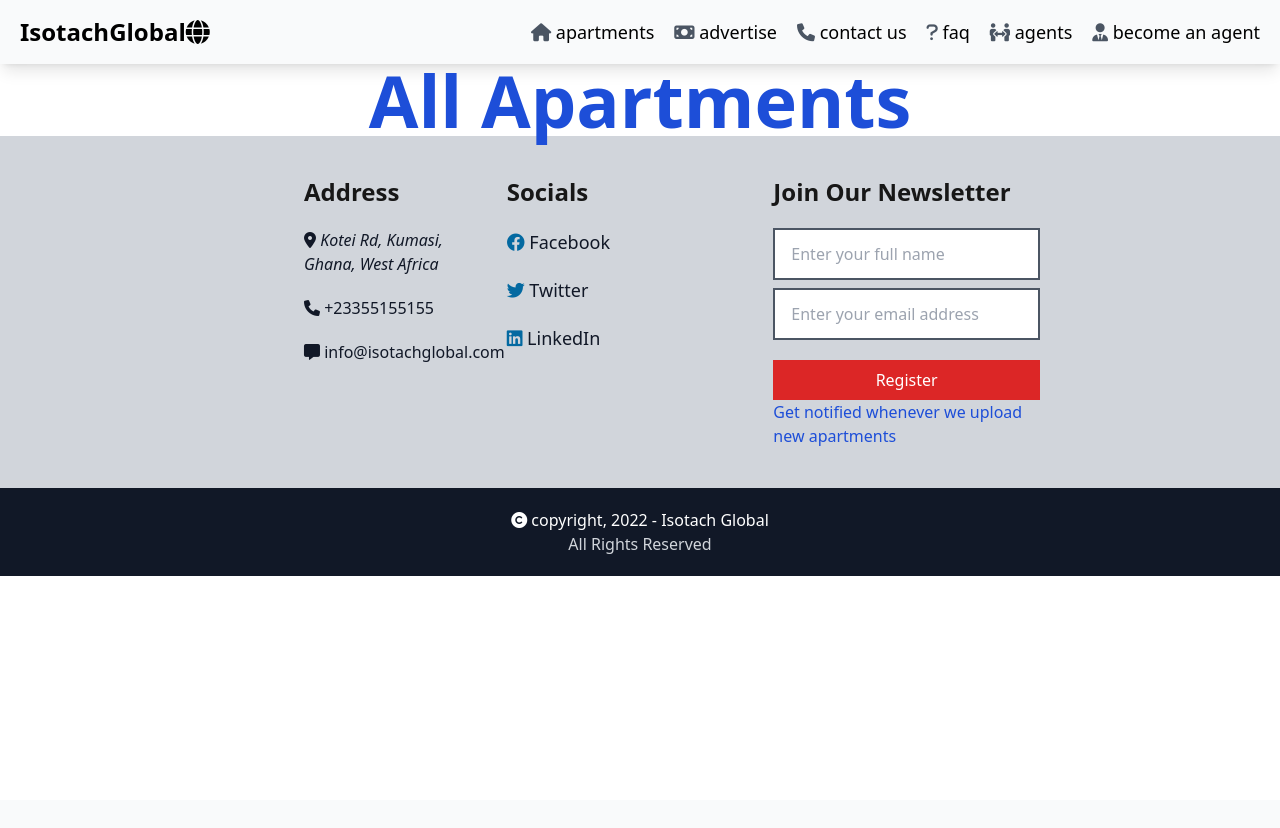
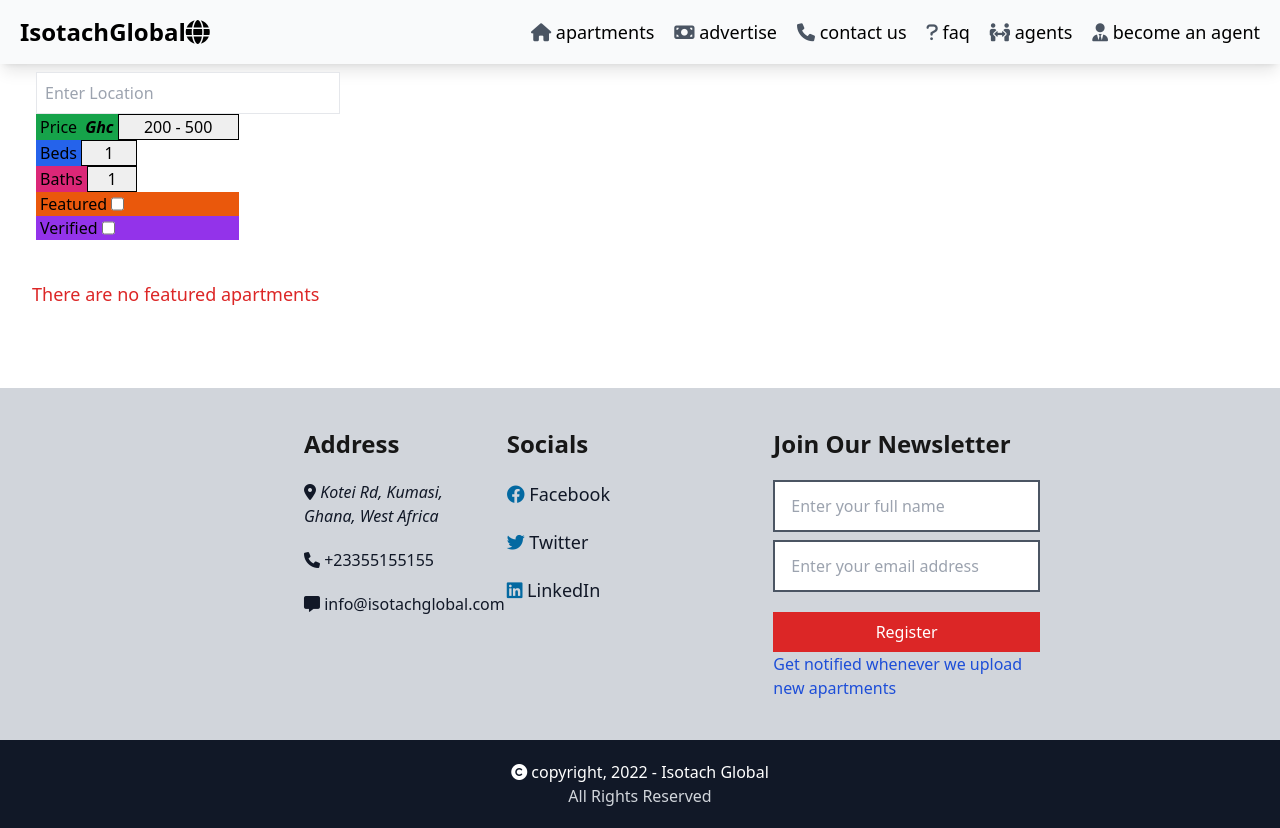
Before and after one commit to Gabriel-Rockson/isotach-global, a Django app: template templates/apartments/list-apartments.html in a window 1280 px wide. Before the commit the page ends 576 px from the top, so only its background shows below. Run offline with Django 3.2, Linux system fonts and the light colour scheme; the template is opened without the code that fills it, so the values that code supplies are empty.

Commit message:
Add Change styling of listing page

```diff
--- a/static/css/tailwind/global.css
+++ b/static/css/tailwind/global.css
@@ -397,6 +401,10 @@ Ensure the default browser behavior of the `hidden` attribute.
 .my-5 {
   margin-top: 1.25rem;
   margin-bottom: 1.25rem;
+}
+.mx-1 {
+  margin-left: 0.25rem;
+  margin-right: 0.25rem;
 }
 .mt-10 {
   margin-top: 2.5rem;
@@ -410,12 +418,6 @@ Ensure the default browser behavior of the `hidden` attribute.
 .mr-2 {
   margin-right: 0.5rem;
 }
-.mb-10 {
-  margin-bottom: 2.5rem;
-}
-.mt-8 {
-  margin-top: 2rem;
-}
 .mb-0 {
   margin-bottom: 0px;
 }
@@ -424,6 +426,15 @@ Ensure the default browser behavior of the `hidden` attribute.
 }
 .ml-2 {
   margin-left: 0.5rem;
+}
+.mb-20 {
+  margin-bottom: 5rem;
+}
+.mb-10 {
+  margin-bottom: 2.5rem;
+}
+.mt-8 {
+  margin-top: 2rem;
 }
 .mt-1 {
   margin-top: 0.25rem;
@@ -448,6 +462,18 @@ Ensure the default browser behavior of the `hidden` attribute.
 }
 .w-full {
   width: 100%;
+}
+.w-1\/12 {
+  width: 8.333333%;
+}
+.w-3\/12 {
+  width: 25%;
+}
+.w-2\/12 {
+  width: 16.666667%;
+}
+.w-1 {
+  width: 0.25rem;
 }
 .cursor-pointer {
   cursor: pointer;
@@ -493,11 +519,14 @@ Ensure the default browser behavior of the `hidden` attribute.
 .scroll-smooth {
   scroll-behavior: smooth;
 }
+.rounded-md {
+  border-radius: 0.375rem;
+}
 .rounded-lg {
   border-radius: 0.5rem;
 }
-.rounded-md {
-  border-radius: 0.375rem;
+.border {
+  border-width: 1px;
 }
 .border-2 {
   border-width: 2px;
@@ -522,6 +551,30 @@ Ensure the default browser behavior of the `hidden` attribute.
   --tw-bg-opacity: 1;
   background-color: rgb(17 24 39 / var(--tw-bg-opacity));
 }
+.bg-yellow-600 {
+  --tw-bg-opacity: 1;
+  background-color: rgb(202 138 4 / var(--tw-bg-opacity));
+}
+.bg-green-600 {
+  --tw-bg-opacity: 1;
+  background-color: rgb(22 163 74 / var(--tw-bg-opacity));
+}
+.bg-blue-600 {
+  --tw-bg-opacity: 1;
+  background-color: rgb(37 99 235 / var(--tw-bg-opacity));
+}
+.bg-pink-600 {
+  --tw-bg-opacity: 1;
+  background-color: rgb(219 39 119 / var(--tw-bg-opacity));
+}
+.bg-orange-600 {
+  --tw-bg-opacity: 1;
+  background-color: rgb(234 88 12 / var(--tw-bg-opacity));
+}
+.bg-purple-600 {
+  --tw-bg-opacity: 1;
+  background-color: rgb(147 51 234 / var(--tw-bg-opacity));
+}
 .bg-cover {
   background-size: cover;
 }
@@ -530,6 +583,9 @@ Ensure the default browser behavior of the `hidden` attribute.
 }
 .bg-no-repeat {
   background-repeat: no-repeat;
+}
+.p-2 {
+  padding: 0.5rem;
 }
 .p-3 {
   padding: 0.75rem;
@@ -606,17 +666,17 @@ Ensure the default browser behavior of the `hidden` attribute.
   font-size: 1rem;
   line-height: 1.5rem;
 }
-.text-7xl {
-  font-size: 4.5rem;
-  line-height: 1;
+.text-xl {
+  font-size: 1.25rem;
+  line-height: 1.75rem;
 }
 .text-3xl {
   font-size: 1.875rem;
   line-height: 2.25rem;
 }
-.text-xl {
-  font-size: 1.25rem;
-  line-height: 1.75rem;
+.text-7xl {
+  font-size: 4.5rem;
+  line-height: 1;
 }
 .font-bold {
   font-weight: 700;
@@ -624,14 +684,17 @@ Ensure the default browser behavior of the `hidden` attribute.
 .font-thin {
   font-weight: 100;
 }
+.font-semibold {
+  font-weight: 600;
+}
 .font-black {
   font-weight: 900;
 }
-.font-semibold {
-  font-weight: 600;
-}
 .uppercase {
   text-transform: uppercase;
+}
+.italic {
+  font-style: italic;
 }
 .leading-7 {
   line-height: 1.75rem;
@@ -664,9 +743,21 @@ Ensure the default browser behavior of the `hidden` attribute.
   --tw-text-opacity: 1;
   color: rgb(14 165 233 / var(--tw-text-opacity));
 }
-.text-green-800 {
+.text-green-600 {
   --tw-text-opacity: 1;
-  color: rgb(22 101 52 / var(--tw-text-opacity));
+  color: rgb(22 163 74 / var(--tw-text-opacity));
+}
+.text-red-600 {
+  --tw-text-opacity: 1;
+  color: rgb(220 38 38 / var(--tw-text-opacity));
+}
+.text-slate-800 {
+  --tw-text-opacity: 1;
+  color: rgb(30 41 59 / var(--tw-text-opacity));
+}
+.text-black {
+  --tw-text-opacity: 1;
+  color: rgb(0 0 0 / var(--tw-text-opacity));
 }
 .text-gray-800 {
   --tw-text-opacity: 1;
@@ -675,34 +766,6 @@ Ensure the default browser behavior of the `hidden` attribute.
 .text-blue-500 {
   --tw-text-opacity: 1;
   color: rgb(59 130 246 / var(--tw-text-opacity));
-}
-.text-cyan-600 {
-  --tw-text-opacity: 1;
-  color: rgb(8 145 178 / var(--tw-text-opacity));
-}
-.text-emerald-700 {
-  --tw-text-opacity: 1;
-  color: rgb(4 120 87 / var(--tw-text-opacity));
-}
-.text-red-600 {
-  --tw-text-opacity: 1;
-  color: rgb(220 38 38 / var(--tw-text-opacity));
-}
-.text-gray-700 {
-  --tw-text-opacity: 1;
-  color: rgb(55 65 81 / var(--tw-text-opacity));
-}
-.text-green-600 {
-  --tw-text-opacity: 1;
-  color: rgb(22 163 74 / var(--tw-text-opacity));
-}
-.text-slate-800 {
-  --tw-text-opacity: 1;
-  color: rgb(30 41 59 / var(--tw-text-opacity));
-}
-.text-black {
-  --tw-text-opacity: 1;
-  color: rgb(0 0 0 / var(--tw-text-opacity));
 }
 .shadow-lg {
   --tw-shadow: 0 10px 15px -3px rgb(0 0 0 / 0.1), 0 4px 6px -4px rgb(0 0 0 / 0.1);
@@ -952,12 +1015,39 @@ Ensure the default browser behavior of the `hidden` attribute.
 .apartment-card {
   width: 100%;
   border-radius: 0.375rem;
+  border-width: 1px;
+  --tw-border-opacity: 1;
+  border-color: rgb(203 213 225 / var(--tw-border-opacity));
   --tw-bg-opacity: 1;
-  background-color: rgb(241 245 249 / var(--tw-bg-opacity));
+  background-color: rgb(248 250 252 / var(--tw-bg-opacity));
   --tw-shadow-colored: 0 1px 2px 0 var(--tw-shadow-color);
   box-shadow: var(--tw-ring-offset-shadow, 0 0 #0000), var(--tw-ring-shadow, 0 0 #0000), var(--tw-shadow);
-  --tw-shadow-color: #64748b;
+  --tw-shadow-color: #cbd5e1;
   --tw-shadow: var(--tw-shadow-colored);
+}
+
+.lg__filter_select {
+  width: 100%;
+  -webkit-appearance: none;
+     -moz-appearance: none;
+          appearance: none;
+  border-width: 1px;
+  --tw-border-opacity: 1;
+  border-color: rgb(0 0 0 / var(--tw-border-opacity));
+  text-align: center;
+  font-size: 1rem;
+  line-height: 1.5rem;
+}
+
+.lg__filter_label {
+  align-self: center;
+  padding-left: 0.25rem;
+  padding-right: 0.25rem;
+}
+
+.hover\:text-blue-600:hover {
+  --tw-text-opacity: 1;
+  color: rgb(37 99 235 / var(--tw-text-opacity));
 }
 
 .focus\:outline-purple-600:focus {
@@ -1037,6 +1127,11 @@ Ensure the default browser behavior of the `hidden` attribute.
     padding-right: 4rem;
   }
 
+  .md\:px-4 {
+    padding-left: 1rem;
+    padding-right: 1rem;
+  }
+
   .md\:px-10 {
     padding-left: 2.5rem;
     padding-right: 2.5rem;
@@ -1081,6 +1176,10 @@ Ensure the default browser behavior of the `hidden` attribute.
 
   .lg\:mt-0 {
     margin-top: 0px;
+  }
+
+  .lg\:block {
+    display: block;
   }
 
   .lg\:flex {
@@ -1132,6 +1231,11 @@ Ensure the default browser behavior of the `hidden` attribute.
     padding-right: 15rem;
   }
 
+  .lg\:px-6 {
+    padding-left: 1.5rem;
+    padding-right: 1.5rem;
+  }
+
   .lg\:px-20 {
     padding-left: 5rem;
     padding-right: 5rem;
@@ -1179,3 +1283,11 @@ Ensure the default browser behavior of the `hidden` attribute.
     line-height: 2rem;
   }
 }
+
+@media (min-width: 1280px) {
+
+  .xl\:px-8 {
+    padding-left: 2rem;
+    padding-right: 2rem;
+  }
+}
--- a/templates/apartments/apartment-listings.html
+++ b/templates/apartments/apartment-listings.html
@@ -5,11 +5,13 @@
   <div class="apartment-card">
     <!-- The apartment image -->
     <!-- TODO display a default image if there is no image -->
-    <img class="w-full rounded-md" src="{{ apartment.images.first.image.url }}" alt="Apartment Image" />
+    <img class="w-full rounded-md h-60" src="{{ apartment.images.first.image.url }}" alt="Apartment Image" />
 
     <!-- The apartment info -->
     <div class="px-2 py-3">
       <!-- TODO add the title of the post under the image -->
+      <p class="text-sm text-gray-700"><i class="fa-solid fa-clock"></i> {{ apartment.upload_time|naturaltime }}</p>
+
       <!-- location -->
       <address class="py-2 text-gray-900 font-semibold">
         <i class="fa-solid fa-map-marker-alt text-cyan-600 mr-2"></i>{{apartment.location}}
@@ -21,7 +23,7 @@
         <span class="mr-1 text-emerald-700">Ghc</span><span>{{ apartment.monthly_rent_payment|intcomma }}</span><span
           class="ml-2">monthly</span>
       </p>
-      <p class="pt-1 text-sm text-red-600">
+      <p class="-pt-1 text-sm text-sky-700 text-semi-bold">
         {{ apartment.advance_years }} year{{ apartment.advance_years|pluralize }} advance
       </p>
 
--- a/templates/apartments/list-apartments.html
+++ b/templates/apartments/list-apartments.html
@@ -5,8 +5,84 @@
 
 {% block content %}
 
-<div>
-  <h1 class="text-center text-7xl font-bold text-blue-700">All Apartments</h1>
+<div class="mb-20">
+  <section class="px-2 md:px-4 lg:px-6 xl:px-8 mb-10">
+
+    {% comment %} Filtering system {% endcomment %}
+    <!-- Filtering system on large devices -->
+    <div class="mt-2 hidden lg:block">
+      <form class="Post" class="flex justify-between text-lg">
+
+        <div class="w-3/12 bg-yellow-600 mx-1">
+          <input type="text" name="location" id="location" placeholder="Enter Location"
+            class="w-full border borer-gray-800 p-2" />
+        </div>
+
+        <div class="w-2/12 bg-green-600 flex mx-1">
+          <label for="price" class="lg__filter_label flex"><span class="mr-2">Price</span><span class="font-bold italic">Ghc</span></label>
+          <select name="price" id="price" class="lg__filter_select">
+            <option value="200">200 - 500</option>
+            <option value="500">500 - 700</option>
+            <option value="700">700 - 1000</option>
+            <option value="1000">1000 - 1500</option>
+            <option value="2000">2000 - 3000</option>
+            <option value="1500">1500 - 2000</option>
+            <option value="3000">3000 - 4000</option>
+            <option value="4000">4000 - 5000</option>
+            <option value="4000">6000 - 7000</option>
+          </select>
+        </div>
+
+        <div class="w-1/12 bg-blue-600 flex mx-1">
+          <label for="bed" class="lg__filter_label">Beds</label>
+          <select name="bed" id="bed" class="lg__filter_select">
+            <option value="1">1</option>
+            <option value="2">2</option>
+            <option value="3">3</option>
+            <option value="4">4</option>
+            <option value="6">5</option>
+            <option value="6">6</option>
+            <option value="7">7</option>
+            <option value="8">8</option>
+            <option value="9">9</option>
+          </select>
+        </div>
+        <div class="w-1/12 w- bg-pink-600 flex mx-1">
+          <label for="bath" class="lg__filter_label">Baths</label>
+          <select name="bath" id="bath" class="lg__filter_select">
+            <option value="1">1</option>
+            <option value="2">2</option>
+            <option value="3">3</option>
+            <option value="4">4</option>
+            <option value="6">5</option>
+            <option value="6">6</option>
+            <option value="7">7</option>
+            <option value="8">8</option>
+            <option value="9">9</option>
+          </select>
+          <!-- <div class="self-center"><i class="fa-solid fa-chevron-down"></i></div> -->
+        </div>
+
+        <div class="w-2/12 bg-orange-600 flex mx-1">
+          <label for="featured" class="lg__filter_label">Featured</label>
+          <input type="checkbox" name="featured" id="featured">
+        </div>
+
+        <div class="w-2/12 bg-purple-600 flex mx-1">
+          <label for="verified" class="lg__filter_label">Verified</label>
+          <input type="checkbox" name="verified" id="verified">
+        </div>
+      </form>
+    </div>
+
+    <div class="mt-5">
+
+      {% include "apartments/apartment-listings.html" with apartments=apartments %}
+
+    </div>
+
+  </section>
+
 </div>
 
 {% endblock content %}
--- a/templates/base.html
+++ b/templates/base.html
@@ -3,68 +3,70 @@
 <html lang="en" class="scroll-smooth">
 
   <head>
-    <meta charset="UTF-8">
-    <meta http-equiv="X-UA-Compatible" content="IE=edge">
-    <meta name="viewport" content="width=device-width, initial-scale=1.0">
+    <meta charset="UTF-8" />
+    <meta http-equiv="X-UA-Compatible" content="IE=edge" />
+    <meta name="viewport" content="width=device-width, initial-scale=1.0" />
 
-    <link rel="stylesheet" href="{% static 'css/tailwind/global.css' %}">
-    <link rel="stylesheet" href="{% static 'icons/all.min.css' %}">
+    <link rel="stylesheet" href="{% static 'css/tailwind/global.css' %}" />
+    <link rel="stylesheet" href="{% static 'icons/all.min.css' %}" />
 
     <title>{% block title %}{% endblock title %}</title>
   </head>
 
   <body>
-
     {% comment %} Top Navbar {% endcomment %}
     <nav class="bg-gray-50 shadow-lg">
-
       <!-- The label -->
       <div class="flex justify-between px-5 h-16">
-        <div class="self-center"><label class="text-2xl font-bold"><a href="#">IsotachGlobal<i
-                class="fa-solid fa-globe"></i></a></label></div>
+        <div class="self-center">
+          <label class="text-2xl font-bold"><a href="{% url 'pages:homepage' %}">IsotachGlobal<i class="fa-solid fa-globe"></i></a></label>
+        </div>
 
         <div class="flex md:space-x-5">
           <!-- The menu items -->
           <div id="mobile-menu-items" class="hidden md:flex md:space-x-5 self-center text-lg">
             <!-- TODO On hover, show the the nested div on media and large screens -->
             <!-- TODO On click, show the nested div -->
-            <div class="cursor-pointer"><i class="menu-icon fa-solid fa-home"></i> apartments
-              <div class="flex flex-col md:hidden">
-                <a href="#">rent</a>
-                <a href="#">buy</a>
+            <div class="cursor-pointer">
+              <i class="menu-icon fa-solid fa-home"></i>
+              <a href="{% url 'apartments:list-apartments' %}">apartments</a>
+            </div>
+
+            <div class="cursor-pointer">
+              <a href="#advertize"><i class="menu-icon fa-solid fa-money-bill"></i> advertise</a>
+            </div>
+            <div class="cursor-pointer">
+              <a href="{% url 'pages:homepage' %}#contact-us"><i class="menu-icon fa-solid fa-phone"></i> contact us</a>
+            </div>
+            <div class="cursor-pointer">
+              <a href="{% url 'pages:homepage' %}#faq"><i class="menu-icon fa-solid fa-question"></i> faq</a>
+            </div>
+
+            <div id="tablet-menu-items"
+              class="flex flex-col md:hidden lg:flex lg:flex-row lg:space-x-5 space-y-5 lg:space-y-0">
+              <div class="cursor-pointer">
+                <a href="#agents"><i class="menu-icon fa-solid fa-people-arrows"></i> agents</a>
+              </div>
+              <div class="cursor-pointer">
+                <a href="#become-an-agent"><i class="menu-icon fa-solid fa-user-tie"></i> become an
+                  agent</a>
               </div>
             </div>
 
-            <div class="cursor-pointer"><a href="#advertize"><i class="menu-icon fa-solid fa-money-bill"></i>
-                advertise</a></div>
-            <div class="cursor-pointer"><a href="#contact-us"><i class="menu-icon fa-solid fa-phone"></i> contact us</a>
+            <div class="lg:hidden hidden md:flex self-center md:text-lg cursor-pointer">
+              <i id="tablet-menu-icon" class="fa-solid fa-bars"></i>
             </div>
-            <div class="cursor-pointer"><a href="#faq"><i class="menu-icon fa-solid fa-question"></i> faq</a></div>
-
-            <div id="tablet-menu-items"
-              class="flex flex-col md:hidden lg:flex lg:flex-row lg:space-x-5 space-y-5 lg:space-y-0">
-              <div class="cursor-pointer"><a href="#agents"><i class="menu-icon fa-solid fa-people-arrows"></i>
-                  agents</a></div>
-              <div class="cursor-pointer"><a href="#become-an-agent"><i class="menu-icon fa-solid fa-user-tie"></i>
-                  become an
-                  agent</a></div>
-            </div>
-
-            <div class="lg:hidden hidden md:flex self-center md:text-lg cursor-pointer"><i id="tablet-menu-icon"
-                class="fa-solid fa-bars"></i></div>
           </div>
 
           <!-- The menu icon -->
-          <div class="md:hidden self-center text-2xl cursor-pointer"><i id="mobile-menu-icon"
-              class="fa-solid fa-bars"></i></div>
+          <div class="md:hidden self-center text-2xl cursor-pointer">
+            <i id="mobile-menu-icon" class="fa-solid fa-bars"></i>
+          </div>
         </div>
       </div>
     </nav>
 
-    <main class="">
-      {% block content %}{% endblock content %}
-    </main>
-
+    <main class="">{% block content %}{% endblock content %}</main>
 
     <!-- Footer -->
     <footer class="bg-gray-300">
@@ -74,7 +76,9 @@
             <h2 class="footer-heading">Address</h2>
             <div class="flex flex-col space-y-5 text-gray-900">
               <address>
-                <p><i class="fa-solid fa-map-marker-alt"></i> Kotei Rd, Kumasi,</p>
+                <p>
+                  <i class="fa-solid fa-map-marker-alt"></i> Kotei Rd, Kumasi,
+                </p>
                 <p>Ghana, West Africa</p>
               </address>
               <a href="tel:+23355155155"><i class="fa-solid fa-phone"></i> +23355155155</a>
@@ -85,8 +89,8 @@
             <h2 class="footer-heading">Socials</h2>
             <div class="flex flex-col space-y-5 text-gray-900 text-lg">
               <a href="#facebook"><i class="fa-brands fa-facebook text-sky-700"></i> Facebook</a>
-              <a href=#twitter><i class="fa-brands fa-twitter text-sky-700"></i> Twitter</a>
-              <a href=#linkedin><i class="fa-brands fa-linkedin text-sky-700"></i> LinkedIn</a>
+              <a href="#twitter"><i class="fa-brands fa-twitter text-sky-700"></i> Twitter</a>
+              <a href="#linkedin"><i class="fa-brands fa-linkedin text-sky-700"></i> LinkedIn</a>
             </div>
           </div>
         </div>
@@ -94,13 +98,21 @@
           <h2 class="footer-heading">Join Our Newsletter</h2>
           <form action="post">
             <!-- TODO customize the input fields on the newletter -->
-            <div class="mt-2"><input class="contact-form-input" placeholder="Enter your full name" type="text"
-                name="full_name_1" id="full_name_1" /></div>
-            <div class="mt-2"><input class="contact-form-input" type="email" placeholder="Enter your email address"
-                name="email_1" id="email_1" /></div>
-            <button type="submit" class="bg-red-600 text-white py-2 w-full mt-5">Register</button>
+            <div class="mt-2">
+              <input class="contact-form-input" placeholder="Enter your full name" type="text" name="full_name_1"
+                id="full_name_1" />
+            </div>
+            <div class="mt-2">
+              <input class="contact-form-input" type="email" placeholder="Enter your email address" name="email_1"
+                id="email_1" />
+            </div>
+            <button type="submit" class="bg-red-600 text-white py-2 w-full mt-5">
+              Register
+            </button>
           </form>
-          <p class="text-blue-700 font-thin">Get notified whenever we upload new apartments</p>
+          <p class="text-blue-700 font-thin">
+            Get notified whenever we upload new apartments
+          </p>
         </div>
       </div>
       <div class="text-sm md:text-base flex justify-around bg-gray-900 text-white">
@@ -155,8 +167,6 @@
       tablet_menu_icon.addEventListener("click", showTabletMenuItems);
       window.addEventListener("resize", handleResizeTablet);
     </script>
-
   </body>
 
-
 </html>
```
Also changed, not shown: other parts of static/css/tailwind/global.css (+41 -14 lines), jstoolchain/css/global.css (+10 -2 lines), templates/pages/homepage.html (+10 -9 lines), 1 other file.
